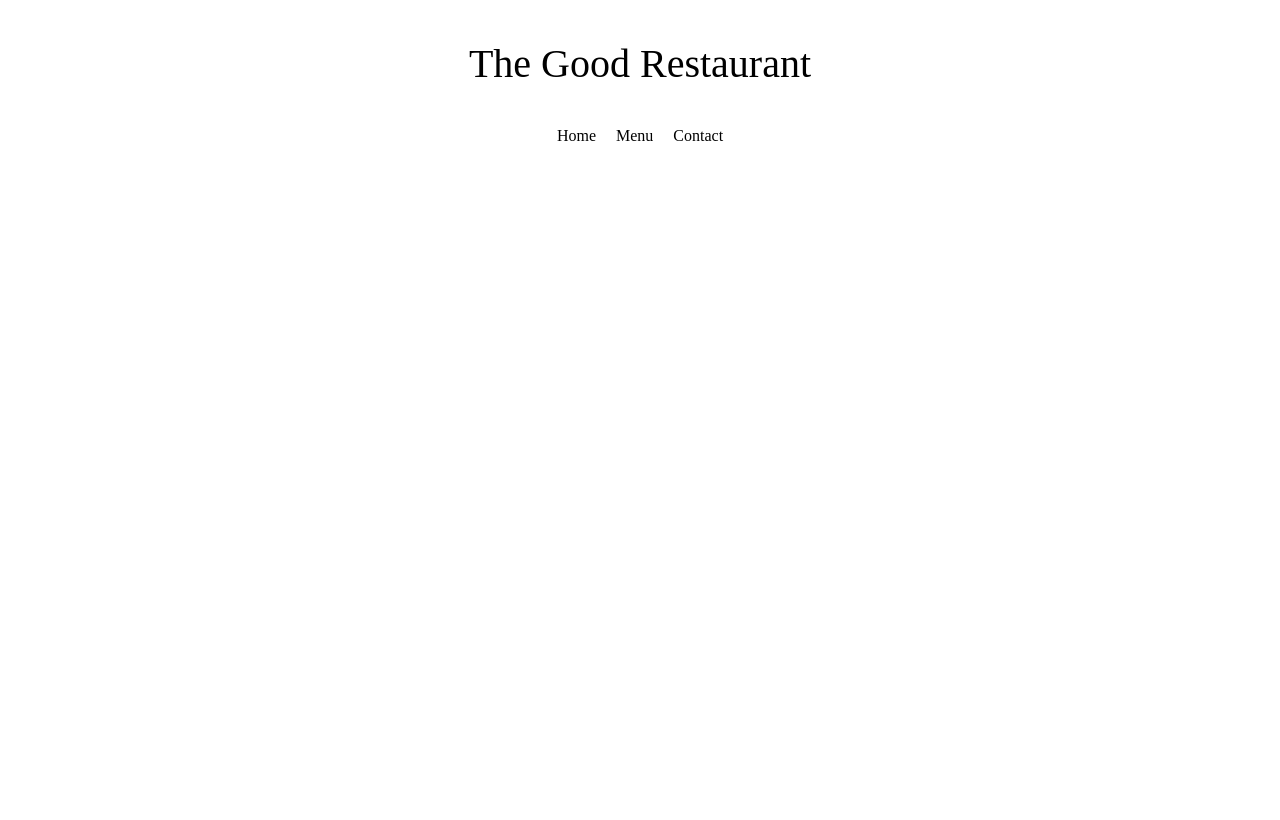
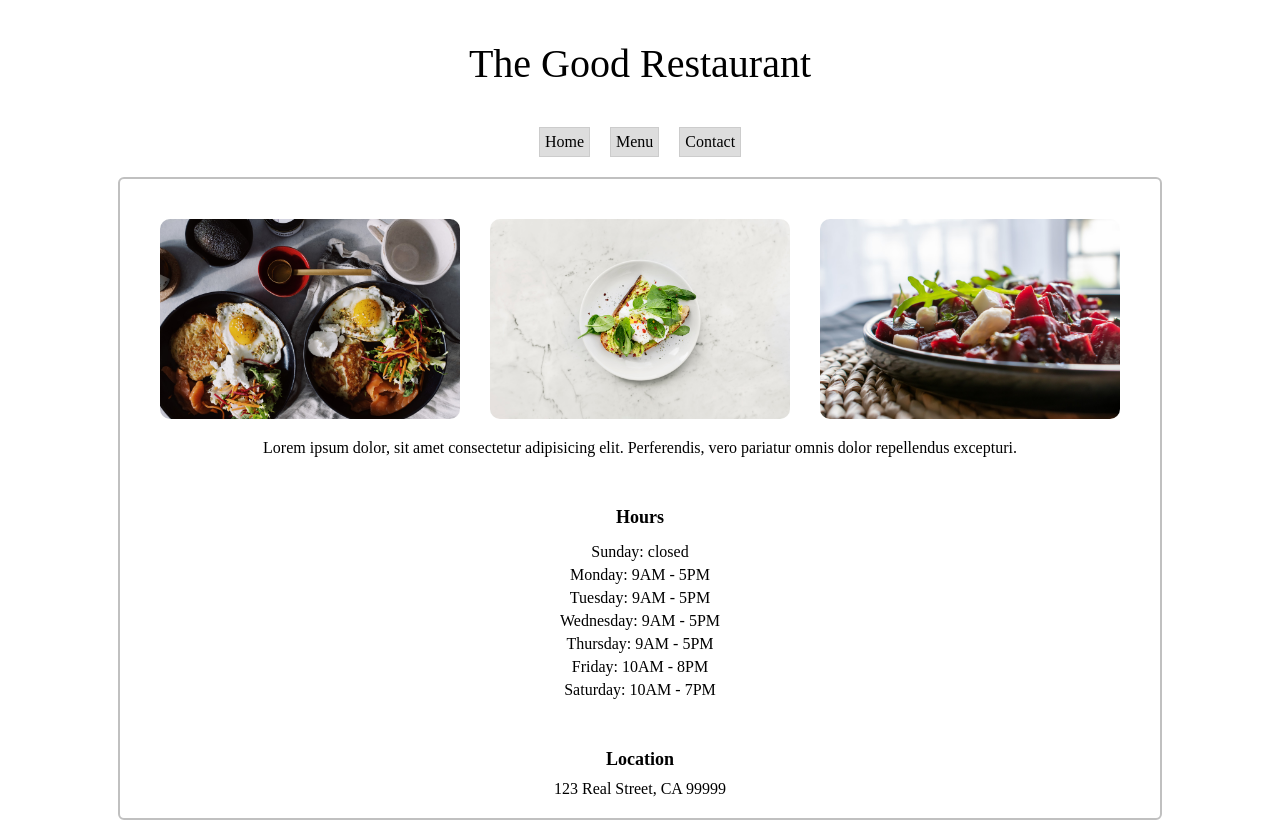
Before and after one commit to apoorwaG/restaurant-page, a website built with webpack: page dist/index.html in a window 1280 px wide. Built offline with nearby package versions, Linux system fonts and the light colour scheme.

Commit message:
completed a minimal home page

```diff
--- a/src/home.js
+++ b/src/home.js
@@ -1,10 +1,93 @@
+import HeaderOne from './images/header.jpg';
+import HeaderTwo from './images/header_2.jpg';
+import HeaderThree from './images/header_3.jpg';
+
 function loadHeaderImages() {
 
+    const element = document.querySelector("#content")
+
+    const upperBody = document.createElement("div");
+    upperBody.classList.add("upperBody");
+
+    const imageSrcArr = [HeaderOne, HeaderTwo, HeaderThree];
+    for (let i = 0; i < 3; i++) {
+        const myIcon = new Image();
+        myIcon.src = imageSrcArr[i];
+        upperBody.appendChild(myIcon);
+    }
+
+    element.appendChild(upperBody);
+}
+
+function loadText(section) {
+    const textSection = document.createElement("div")
+    textSection.classList.add("text");
+    textSection.textContent = "Lorem ipsum dolor, sit amet consectetur adipisicing elit. Perferendis, vero pariatur omnis dolor repellendus excepturi.";
+
+    section.appendChild(textSection);
+}
+
+function loadHours(section) {
+    const week = {
+        "Sunday": "closed",
+        "Monday": "9AM - 5PM",
+        "Tuesday": "9AM - 5PM",
+        "Wednesday": "9AM - 5PM",
+        "Thursday": "9AM - 5PM",
+        "Friday": "10AM - 8PM",
+        "Saturday": "10AM - 7PM"
+    }
+
+    const hoursSection = document.createElement("div");
+    hoursSection.classList.add("hours");
+
+    const hoursHeader = document.createElement("div");
+    hoursHeader.classList.add("hoursHeader");
+    hoursHeader.textContent = "Hours";
+    hoursSection.appendChild(hoursHeader);
+
+    for (const day in week) {
+        const dayDiv = document.createElement("div");
+        dayDiv.classList.add("day")
+        dayDiv.textContent = `${day}: ${week[day]}`;
+        hoursSection.appendChild(dayDiv);
+    }
+
+    section.append(hoursSection);
+
+}
+
+function loadLocation(section) {
+    const locationSection = document.createElement("div");
+    locationSection.classList.add("location");
+    const locationHeader = document.createElement("div");
+    locationHeader.classList.add("locationHeader");
+    locationHeader.textContent = "Location";
+    locationSection.appendChild(locationHeader);
+
+    const locationText = document.createElement("div");
+    locationText.classList.add("locationText");
+    locationText.textContent = "123 Real Street, CA 99999"
+    locationSection.appendChild(locationText);
+
+    section.appendChild(locationSection);
+}
+
+function loadInfo() {
+    const element = document.querySelector("#content");
+    const infoSection = document.createElement("div")
+    infoSection.classList.add("info");
+
+    loadText(infoSection);
+    loadHours(infoSection);
+    loadLocation(infoSection);
+
+    element.appendChild(infoSection);
 }
 
 function loadHome() {
     loadHeaderImages();
-
+    loadInfo();
 }
 
-export {loadHome}
+export { loadHome }
--- a/src/index.js
+++ b/src/index.js
@@ -1,13 +1,11 @@
 import './style.css';
-import HeaderOne from './images/header.jpg';
-import HeaderTwo from './images/header_2.jpg';
-import HeaderThree from './images/header_3.jpg';
 
 import {loadHome} from './home';
 
 const displayController = (() => {
 
     function loadTitle() {
+        const body = document.querySelector("body");
         const element = document.querySelector('#content');
 
         const headerSection = document.createElement("div");
@@ -18,11 +16,11 @@ const displayController = (() => {
         logo.textContent = "The Good Restaurant";
 
         headerSection.appendChild(logo);
-        element.appendChild(headerSection);
-
+        body.insertBefore(headerSection, element);
     }
 
     function loadNavigation() {
+        const body = document.querySelector("body");
         const element = document.querySelector('#content');
 
         const navBar = document.createElement("div");
@@ -34,66 +32,17 @@ const displayController = (() => {
             const section = document.createElement('div')
             section.textContent = sections[i];
             section.classList.add('tab');
+            section.addEventListener('click', () => {
+                console.log("I've been clicked!");
+            });
             navBar.append(section);
         }
 
-        element.append(navBar);
+        body.insertBefore(navBar, element);
     }
 
     loadTitle();
     loadNavigation();
-
     loadHome();
 
 })();
-
-loadHome();
-
-// const element = document.querySelector("#content");
-
-// const upperBody = element.querySelector(".upperBody");
-
-// const imageSrcArr = [HeaderOne, HeaderTwo, HeaderThree];
-// for(let i = 0; i < 3; i++){
-//     const myIcon = new Image();
-//     myIcon.src = imageSrcArr[i];
-//     upperBody.appendChild(myIcon);
-// }
-
-
-// const infoText = document.querySelector(".info .text");
-// infoText.textContent = "Lorem ipsum dolor, sit amet consectetur adipisicing elit. Perferendis, vero pariatur omnis dolor repellendus excepturi."
-
-// const week = {
-//     "Sunday": "closed",
-//     "Monday": "9AM - 5PM",
-//     "Tuesday": "9AM - 5PM",
-//     "Wednesday": "9AM - 5PM",
-//     "Thursday": "9AM - 5PM",
-//     "Friday": "10AM - 8PM",
-//     "Saturday": "10AM - 7PM"
-// }
-
-// const hoursSection = document.querySelector(".info .hours");
-// const hoursHeader = document.createElement("div");
-// hoursHeader.classList.add("hoursHeader");
-// hoursHeader.textContent = "Hours";
-// hoursSection.appendChild(hoursHeader);
-
-// for (const day in week){
-//     const dayDiv = document.createElement("div");
-//     dayDiv.classList.add("day")
-//     dayDiv.textContent = `${day}: ${week[day]}`;
-//     hoursSection.appendChild(dayDiv);
-// }
-
-// const locationSection = document.querySelector(".info .location");
-// const locationHeader = document.createElement("div");
-// locationHeader.classList.add("locationHeader");
-// locationHeader.textContent = "Location";
-// locationSection.appendChild(locationHeader);
-
-// const locationText = document.createElement("div");
-// locationText.classList.add("locationText");
-// locationText.textContent = "123 Real Street, CA 99999"
-// locationSection.appendChild(locationText);
--- a/src/style.css
+++ b/src/style.css
@@ -1,12 +1,19 @@
 body {
     height: 100vh;
     margin: 0;
+    display: flex;
+    flex-direction: column;
+    align-items: center;
 }
 
 #content {
+    margin-top: 20px;
     display: flex;
     flex-direction: column;
     align-items: center;
+    padding: 20px 40px;
+    border: 2px solid rgb(192, 192, 192);
+    border-radius: 6px;
 }
 
 .header {
@@ -25,12 +32,25 @@ body {
     column-gap: 20px;
 }
 
+.navbar .tab {
+    padding: 5px;
+    cursor: pointer;
+    border: 1px solid #CCC;
+    background-color: #DDD;
+}
+.navbar .tab:active{
+    /* transform: scale(1.2); */
+    box-shadow: 0 0 5px -1px rgba(0,0,0,0.6);
+
+}
+
 .upperBody {
     display: flex;
     flex-wrap: wrap;
     column-gap: 30px;
     row-gap: 20px;
     justify-content: center;
+    margin-top: 20px;
 }
 
 .upperBody img {
@@ -51,12 +71,13 @@ body {
 }
 
 .hours {
-    border: 2px solid black;
-    border-radius: 5px;
+    /* border: 2px solid black;
+    border-radius: 5px; */
     display: flex;
     flex-direction: column;
     align-items: center;
     padding: 10px;
+    row-gap: 5px;
 }
 
 .hours .hoursHeader,
```
Also changed, not shown: dist/index.html, dist/main.js.
